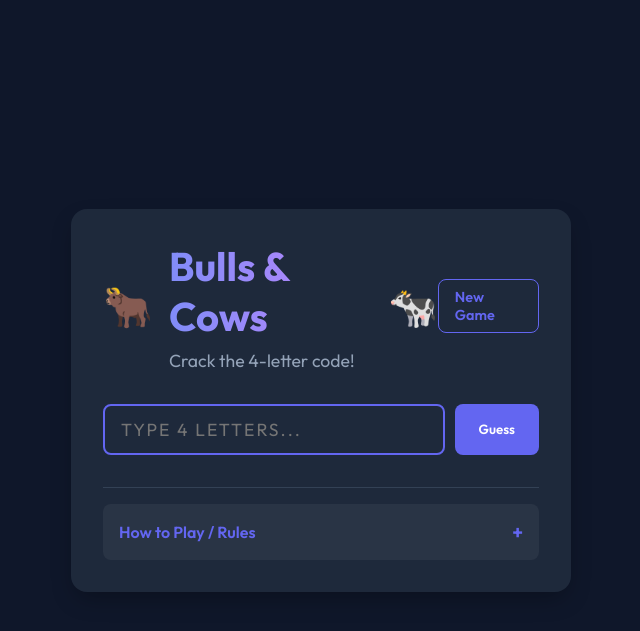
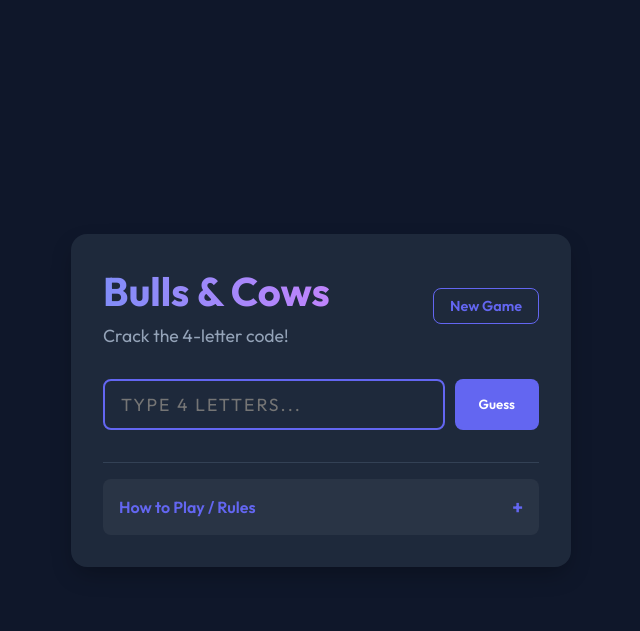
Before and after one commit to garisetti/bullsAndCows, a Django app: template game/templates/game/index.html in a window 1280 px wide. Shown: the top 631 px of the page, without its empty margins (319-959 px from the left). Run offline with Django 5.2, Linux system fonts and the light colour scheme; the template is opened without the code that fills it, so the values that code supplies are empty.

Commit message:
Refactor: Remove Bull and Cow icons from header

```diff
--- a/game/static/game/style.css
+++ b/game/static/game/style.css
@@ -47,15 +47,7 @@ header {
     text-align: left;
 }
 
-.title-container {
-    display: flex;
-    align-items: center;
-    gap: 1rem;
-}
 
-.header-icon {
-    font-size: 2.5rem;
-}
 
 .btn-new-game {
     background-color: transparent;
--- a/game/templates/game/index.html
+++ b/game/templates/game/index.html
@@ -16,13 +16,9 @@
     <div class="container">
         <header>
             <div class="header-content">
-                <div class="title-container">
-                    <span class="header-icon">🐂</span>
-                    <div>
-                        <h1>Bulls & Cows</h1>
-                        <p class="subtitle">Crack the 4-letter code!</p>
-                    </div>
-                    <span class="header-icon">🐄</span>
+                <div>
+                    <h1>Bulls & Cows</h1>
+                    <p class="subtitle">Crack the 4-letter code!</p>
                 </div>
                 <a href="{% url 'reset' %}" class="btn-new-game">New Game</a>
             </div>
```
